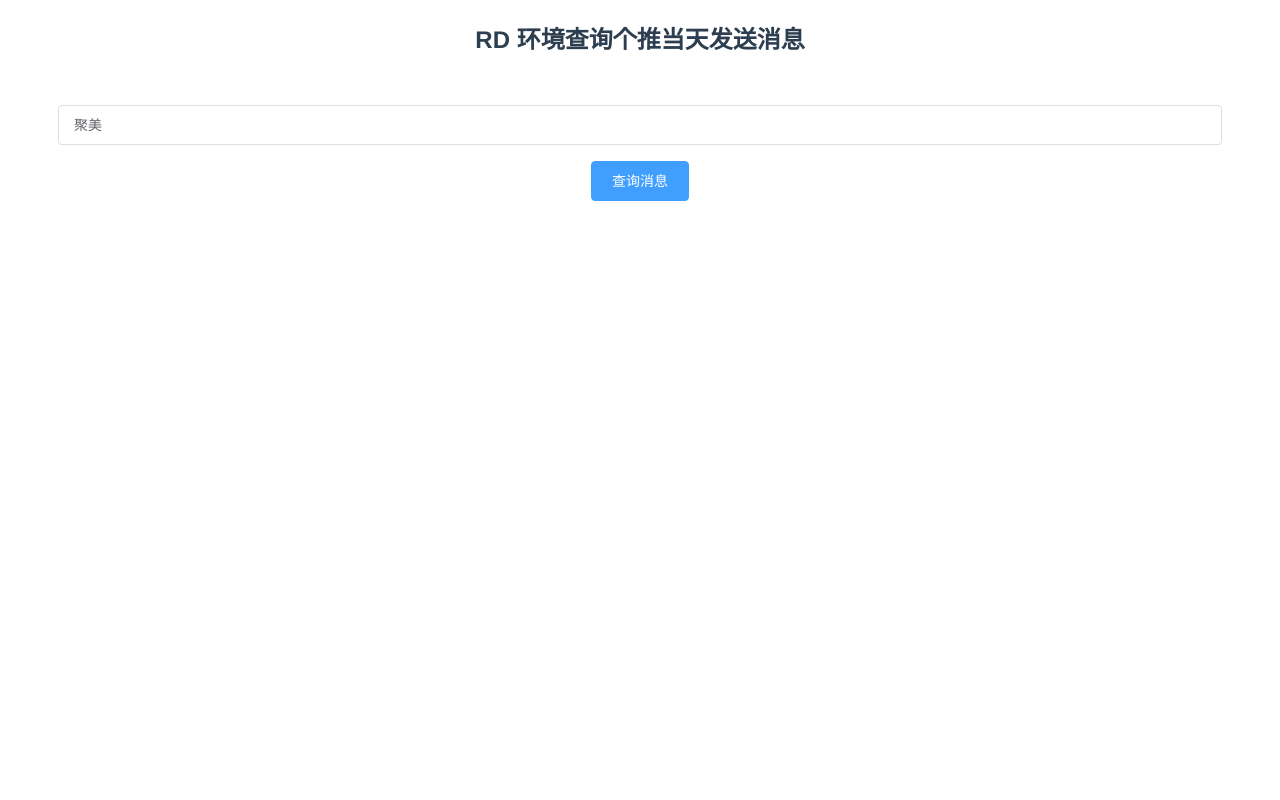
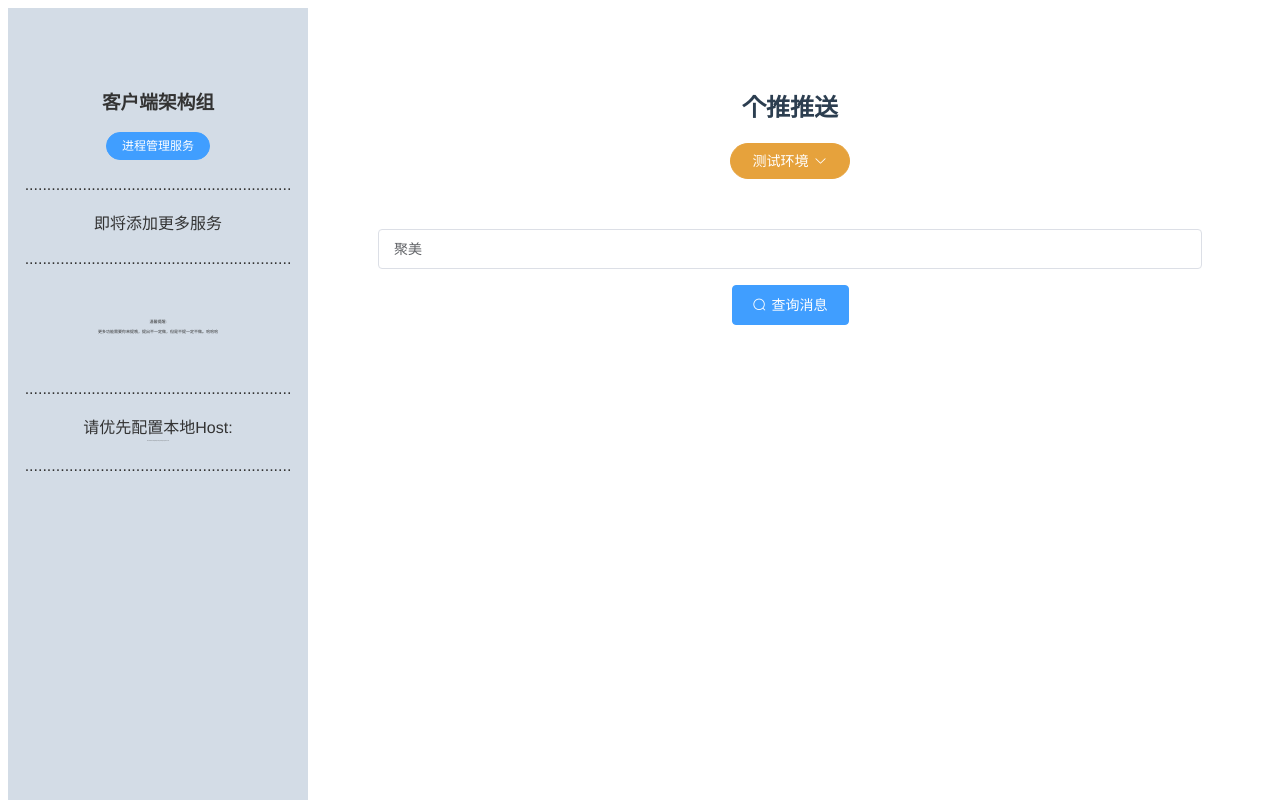
Before and after one commit to gdky005/ZKTeamVue, a Vue app: page /#/GTQueryMsg in a window 1280 px wide. Shown: the top 800 px of the page. Built offline with nearby package versions, Linux system fonts and the light colour scheme.

Commit message:
1. 优化界面； 2. 添加查询页面。

```diff
--- a/src/components/GTPush.vue
+++ b/src/components/GTPush.vue
@@ -42,7 +42,7 @@
       <p>
 
 
-        <el-button type="primary" @click="checkCid">查询 CID 是否离线</el-button>
+        <el-button type="primary" icon="el-icon-search" @click="checkCid">查询 CID 是否离线</el-button>
       </p>
 
       <p style="text-align: left">
--- a/src/components/GTQueryMsg.vue
+++ b/src/components/GTQueryMsg.vue
@@ -1,12 +1,26 @@
 <template>
   <div>
-    <h2>RD 环境查询个推当天发送消息</h2>
+    <div style="margin-top: 60px;text-align: center;">
+
+      <h1>个推推送</h1>
+
+      <el-dropdown @command="handleCommand">
+        <el-button size="medium" split-button round type="warning" style="width: 120px">
+          {{ env }}<i class="el-icon-arrow-down el-icon--right"></i>
+        </el-button>
+        <el-dropdown-menu slot="dropdown">
+          <el-dropdown-item command="0">测试环境</el-dropdown-item>
+          <el-dropdown-item command="1">ST 环境</el-dropdown-item>
+          <el-dropdown-item command="2">正式环境</el-dropdown-item>
+        </el-dropdown-menu>
+      </el-dropdown>
+    </div>
 
     <div style="margin: 50px; text-align: center">
 
       <el-input v-model="msg" placeholder="请输入个推 推送消息内容"></el-input>
       <p>
-        <el-button type="primary" @click="checkCid">查询消息</el-button>
+        <el-button type="primary" icon="el-icon-search" @click="checkCid">查询消息</el-button>
       </p>
 
       <p style="text-align: left">
@@ -69,6 +83,13 @@
     name: "GTQueryMsg",
     data() {
       return {
+        url: 'http://192.168.17.16:8888',
+        envs: [
+          '测试环境',
+          'ST 环境',
+          '正式环境',
+        ],
+        env: '测试环境',
         resultStatus: false,
         msg: '聚美',
         data: [
@@ -78,9 +99,24 @@
       }
     },
     methods: {
+      handleCommand(command) {
+        this.env = this.envs[command];
+
+        if (command === '0') {
+          this.url = 'http://192.168.17.16:8888';
+        } else {
+          this.url = 'http://bjtest-push.gateway.int.jumei.com';
+        }
+
+        this.$message({
+          showClose: true,
+          message: '当前已经切换至： ' + this.env,
+          type: 'warning'
+        });
+      },
+
       checkCid() {
-
-        let url = 'http://192.168.17.16:8888/logquery.php?key=' + this.msg;
+        let url = this.url + '/logquery.php?key=' + this.msg;
 
         var that = this;
         $.ajax({
@@ -204,7 +240,7 @@
         } else {
           this.$notify({
             title: '失败',
-            message: "请输入 cid 或者请求错误！",
+            message: "请输入 查询内容 或者请求错误！",
             type: 'error'
           });
         }
--- /dev/null
+++ b/src/components/Home.vue
@@ -0,0 +1,26 @@
+<template>
+    <div style="margin-top: 60px;text-align: center;">
+      <h1>个推推送 辅助工具</h1>
+
+      <p>
+        <router-link to="GtPush">
+          <el-button type="primary" size="medium" round @click="checkCid">查询 CID 是否离线</el-button>
+        </router-link>
+      </p>
+      <p>
+        <router-link to="GTQueryMsg">
+          <el-button type="primary" size="medium" round @click="checkCid">查询 个推 消息</el-button>
+        </router-link>
+      </p>
+    </div>
+</template>
+
+<script>
+    export default {
+        name: "Home"
+    }
+</script>
+
+<style scoped>
+
+</style>
--- a/src/components/Index.vue
+++ b/src/components/Index.vue
@@ -1,9 +1,9 @@
 <template>
-  <div>
+  <div tyle="margin-top: 60px;text-align: center;">
 
 
     <el-container style="height: 1000px;">
-      <el-aside width="200px">
+      <el-aside width="300px">
         <h1>客户端架构组</h1>
 
 
@@ -11,49 +11,32 @@
           <el-button size="mini" type="primary" round>进程管理服务</el-button>
         </a>
 
-        <p>..............................</p>
+        <p>............................................................</p>
         <p>即将添加更多服务</p>
-        <p>..............................</p>
+        <p>............................................................</p>
         <div style="font-size: 4px; padding: 30px">
           <p>温馨提醒: </p>
-          更多功能需要你来提哦，提出不一定做，但是不提一定不做。
-          <p>哈哈哈</p>
+          更多功能需要你来提哦，提出不一定做，但是不提一定不做。哈哈哈
         </div>
-        <p>..............................</p>
+        <p>............................................................</p>
+        请优先配置本地Host:
+        <p style="font-size: 1px; padding: 0px"><br>192.168.20.135 bjtest-push.gateway.int.jumei.com</p>
+        <p>............................................................</p>
 
       </el-aside>
-      <el-container>
 
-
-        <el-main>
-
-
-          <!--<h7>【更多功能需要你来提哦，提出不一定做，但是不提一定不做。哈哈哈】</h7>-->
-
-
-          <h2>个推推送 辅助工具</h2>
-
-          <p>
-            <router-link to="GtPush">
-              <el-button type="primary" @click="checkCid">查询 CID 是否离线</el-button>
-            </router-link>
-          </p>
-          <p>
-            <router-link to="GTQueryMsg">
-              <el-button type="primary" @click="checkCid">查询 个推 消息</el-button>
-            </router-link>
-          </p>
-        </el-main>
-      </el-container>
+      <el-main>
+        <router-view />
+      </el-main>
     </el-container>
-
-
   </div>
 </template>
 
 <script>
+  import Home from "./Home";
   export default {
     name: "Index",
+    components: {Home},
     data() {
       return {
         resultStatus: false,
@@ -86,14 +69,14 @@
   }
 
   .el-main, .el-container {
-    background-color: #E9EEF3;
-    color: #333;
+    /*background-color: #E9EEF3;*/
+    /*color: #333;*/
     /*text-align: center;*/
     /*line-height: 160px;*/
   }
 
   /*body > .el-container {*/
-    /*!*margin-bottom: 40px;*!*/
+  /*!*margin-bottom: 40px;*!*/
   /*}*/
 
   /*.el-container:nth-child(5) .el-aside,*/
--- a/src/router/index.js
+++ b/src/router/index.js
@@ -2,6 +2,7 @@ import Vue from 'vue'
 import Router from 'vue-router'
 import GtPush from '@/components/GtPush'
 import Index from '@/components/Index'
+import Home from '@/components/Home'
 import GTQueryMsg from '@/components/GTQueryMsg'
 
 Vue.use(Router)
@@ -11,7 +12,13 @@ export default new Router({
     {
       path: '/',
       name: 'Index',
-      component: Index
+      component: Index,
+      redirect: '/Home',
+      children: [
+        {
+          path: '/Home',
+          name: 'Home',
+          component: Home
         },
         {
           path: '/GtPush',
@@ -23,5 +30,8 @@ export default new Router({
           name: 'GTQueryMsg',
           component: GTQueryMsg
         }
+      ],
+    },
+
   ]
 })
```
Lines whose indentation alone changed are shown as unchanged.
